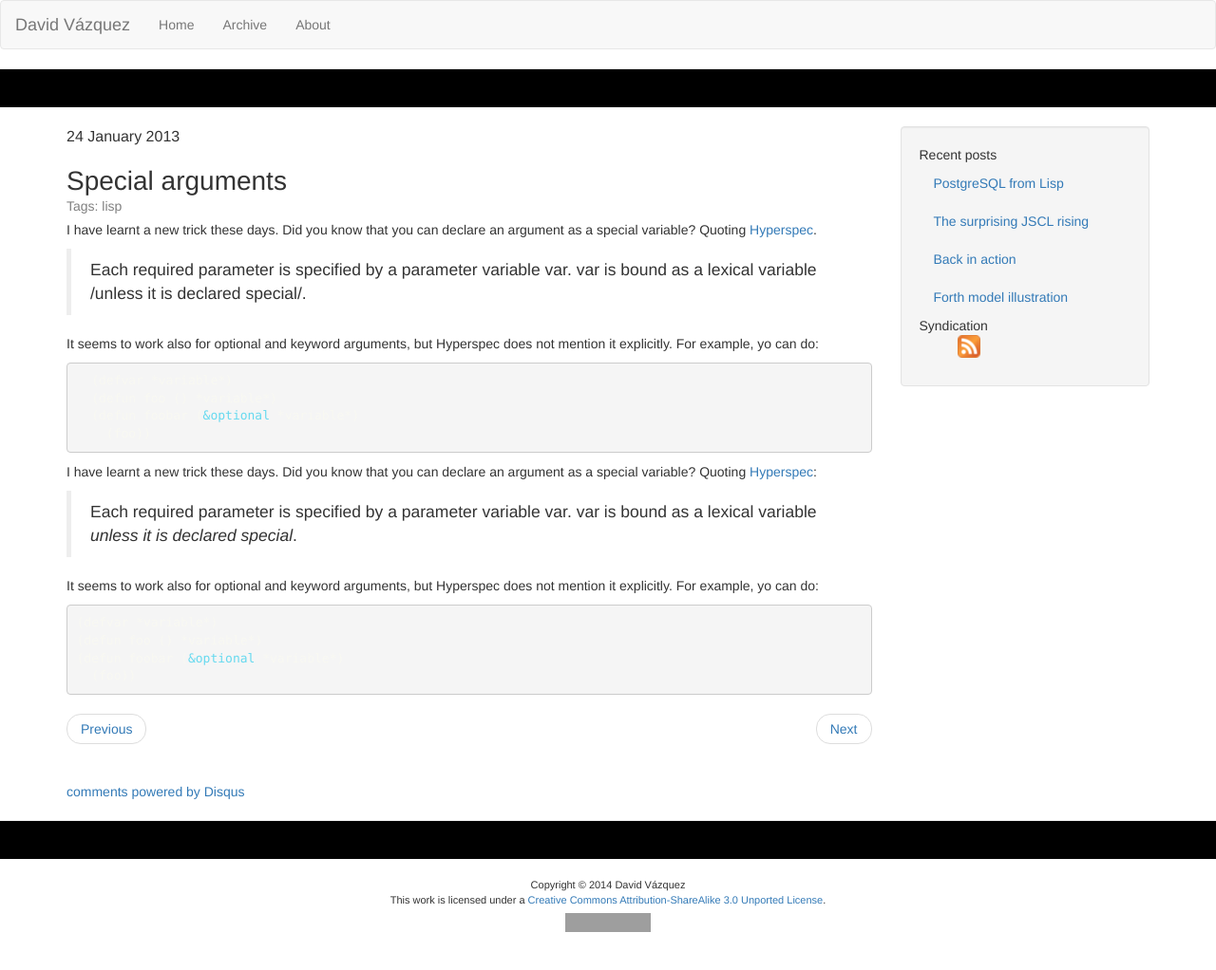
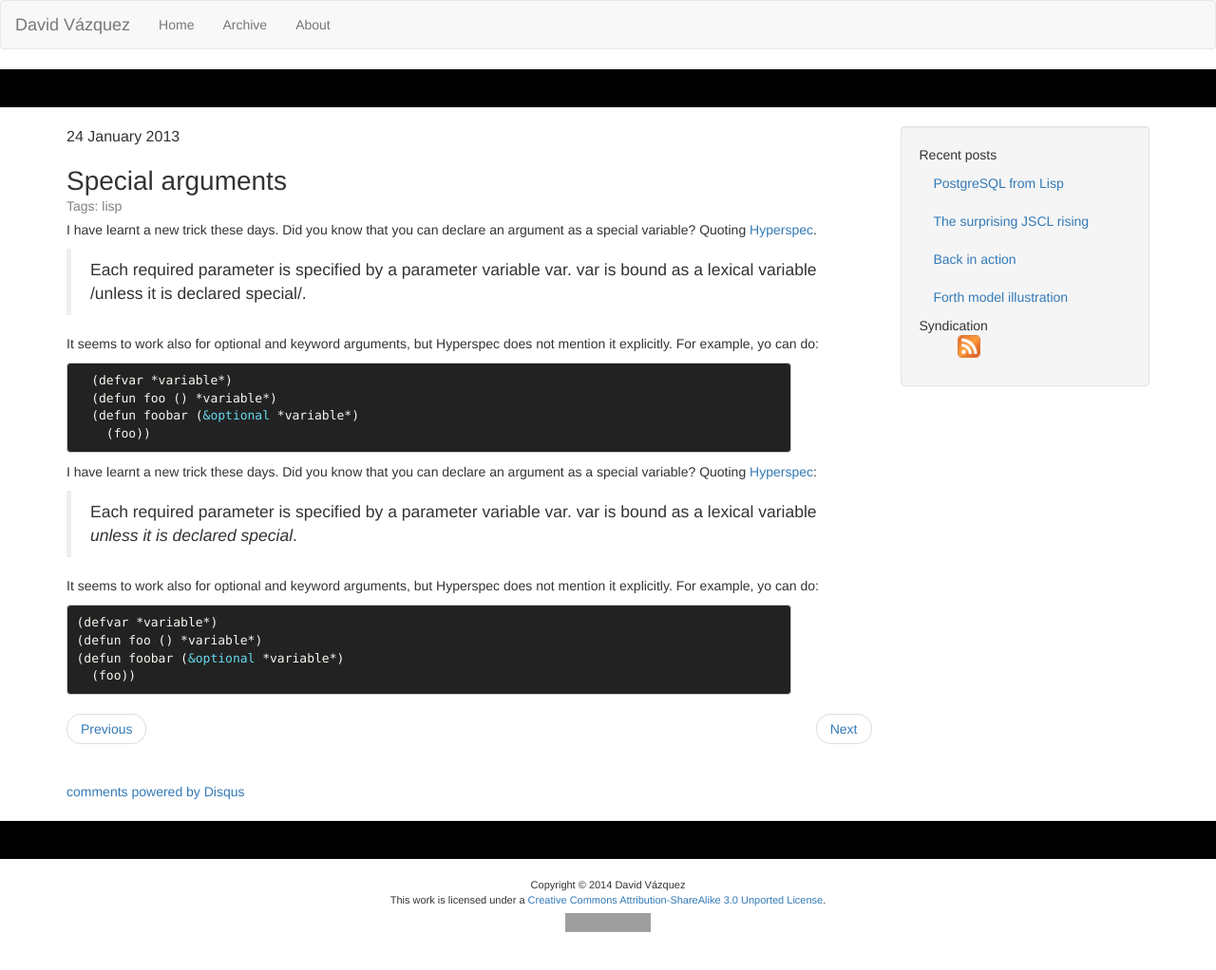
Before and after one commit to davazp/davazp.github.io, a Jekyll site: the page built from _posts/2013-01-24-Special-arguments.md, in a window 1280 px wide. Shown: the whole page at 95% size. Built offline with Jekyll 4.4.1, drawn with Linux system fonts in a browser that asks for light colours; nearby versions of some CDN libraries; Markdown is read by kramdown in place of the engine named in the settings; comment, search, counter and statistics services are not loaded; grey boxes are pictures that could not be loaded.

Commit message:
Fix code blogs in post layout

```diff
--- a/css/custom.css
+++ b/css/custom.css
@@ -34,7 +34,7 @@ h1 a, h1 a:hover {
     margin-right: auto;
 }
 
-.content pre {
+pre {
     overflow: auto;
     width: 90%;
     word-wrap: normal;
```
